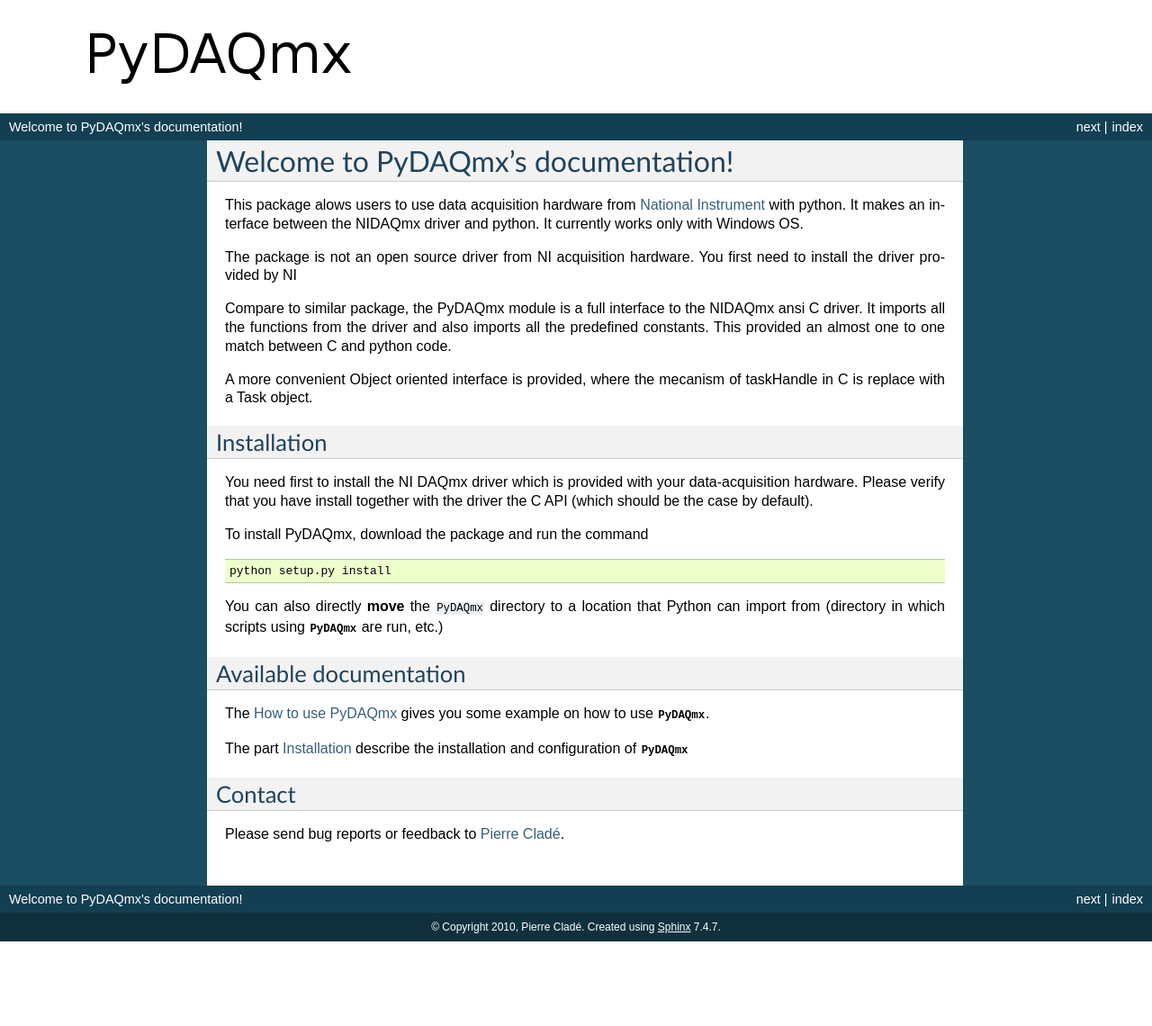
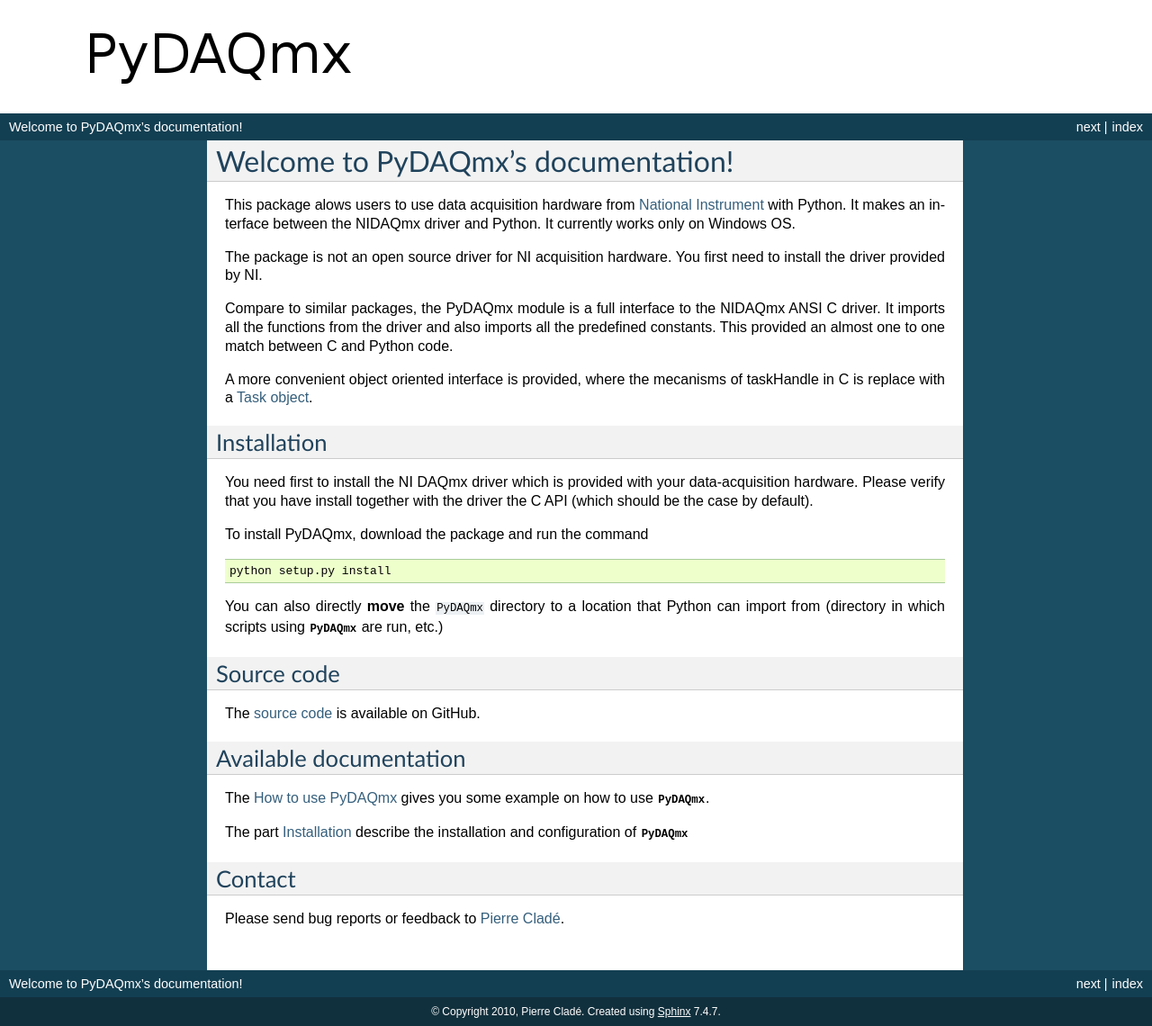
Before and after one commit to clade/PyDAQmx, a Sphinx documentation site: the page built from doc/index.rst, in a window 1280 px wide. Shown: the whole page at 90% size. Built offline with Sphinx 7.4.7, drawn with Linux system fonts in a browser that asks for light colours; formulas are drawn with MathJax 3; before the commit the page ends 1046 px from its top, so only the background shows below that.

Commit message:
bugs in the doc

```diff
--- a/PyDAQmx/__init__.py
+++ b/PyDAQmx/__init__.py
@@ -1,7 +1,7 @@
 from DAQmxTypes import *
 from DAQmxConstants import *
 from DAQmxFunctions import *
-from Task import Task()
+from Task import Task
 
 
 __version_info__ = (1, 0, 0)
--- a/doc/index.rst
+++ b/doc/index.rst
@@ -3,18 +3,18 @@
 ===================================
 
 This package alows users to use data acquisition hardware from `National
-Instrument`_ with python. It makes an interface between the NIDAQmx driver
-and python. It currently works only with Windows OS.
+Instrument`_ with Python. It makes an interface between the NIDAQmx driver
+and Python. It currently works only on Windows OS.
 
-The package is not an open source driver from NI acquisition hardware. You first need to install the driver provided by NI
+The package is not an open source driver for NI acquisition hardware. You first need to install the driver provided by NI.
 
-Compare to similar package, the PyDAQmx module is a full interface to
-the NIDAQmx ansi C driver. It imports all the functions from the driver
+Compare to similar packages, the PyDAQmx module is a full interface to
+the NIDAQmx ANSI C driver. It imports all the functions from the driver
 and also imports all the predefined constants. This provided an almost
-one to one match between C and python code.
+one to one match between C and Python code.
 
-A more convenient Object oriented interface is provided, where the mecanism
-of taskHandle in C is replace with a Task object.
+A more convenient object oriented interface is provided, where the mecanisms
+of taskHandle in C is replace with a :ref:`Task-object`.
 
 Installation
 ============
@@ -32,6 +32,11 @@
 You can also directly **move** the :file:`PyDAQmx` directory to a location
 that Python can import from (directory in which scripts
 using :mod:`PyDAQmx` are run, etc.)
+
+Source code
+===========
+
+The `source code <https://github.com/clade/PyDAQmx>`_ is available on GitHub.
 
 Available documentation
 =======================
```
Also changed, not shown: doc/usage.rst (+9 -6 lines), setup.py (+3 -17 lines), 2 other files.
